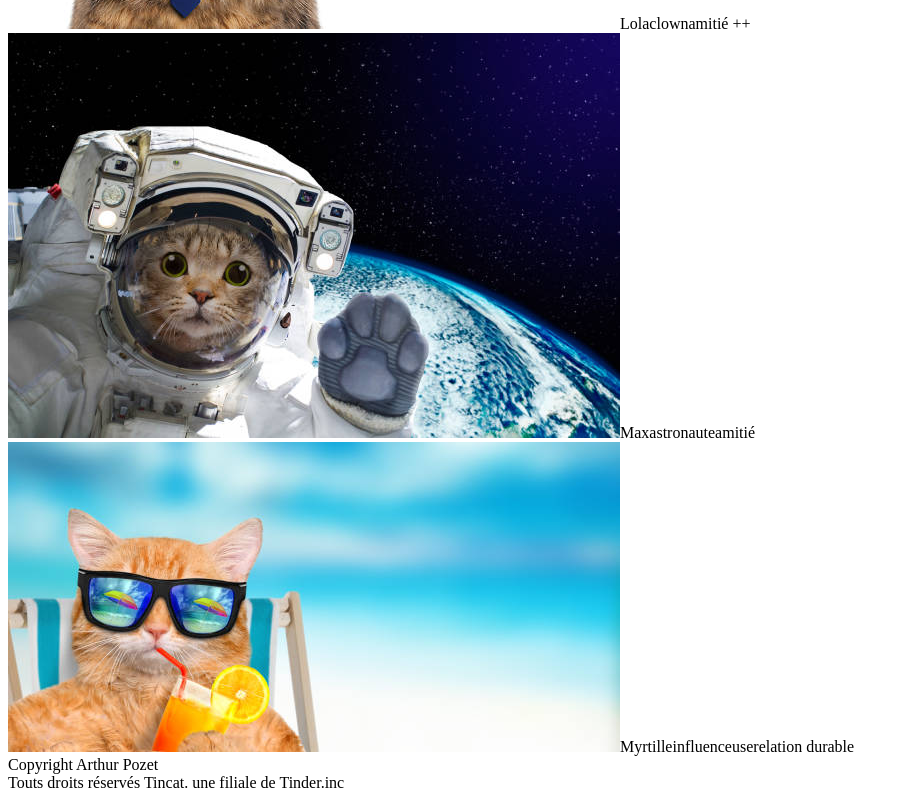
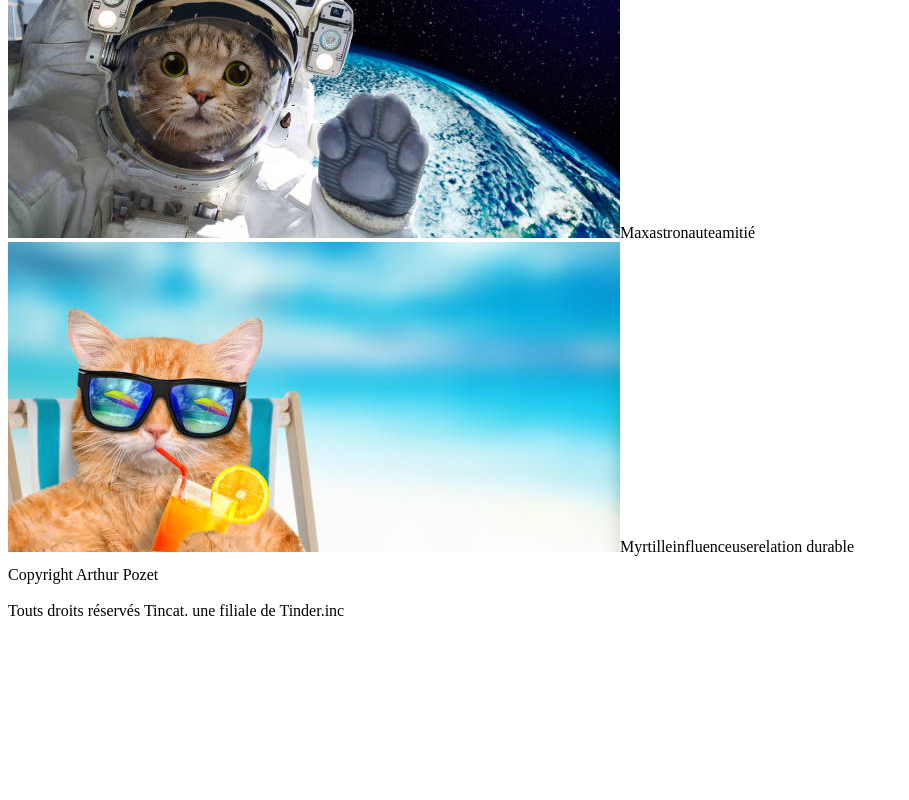
Before and after one commit to Arthur42-8486/web_examen1, a React (Vite) app in the folder Examen-1-react/: page / in a window 1280 px wide. Shown: the part 2554-3354 px from the top of the page, without its empty margins (0-909 px from the left). After the commit the page ends 3182 px from the top, so only its background shows below. Built offline with nearby package versions, Linux system fonts and the light colour scheme.

Commit message:
mise en forme de Banner et Footer

```diff
--- a/Examen-1-react/src/components/Footer.tsx
+++ b/Examen-1-react/src/components/Footer.tsx
@@ -5,7 +5,7 @@ function Footer(){
         <footer className='lmj-footer'>
             <div className='lmj-footer-elem'>
                 Copyright Arthur Pozet
-            </div>
+            </div><br />
             <div className='lmj-footer-elem'>
                 Touts droits réservés Tincat. une filiale de Tinder.inc
             </div>
--- a/Examen-1-react/src/style/Banner.css
+++ b/Examen-1-react/src/style/Banner.css
@@ -1,4 +1,10 @@
 .lmj-banner{
     display: flex;
     text-align: left;
+    width: 100%;
 }
+
+.lmj-logo{
+    width: 100px;
+    height: 100px;
+}
--- a/Examen-1-react/src/style/Footer.css
+++ b/Examen-1-react/src/style/Footer.css
@@ -0,0 +1,4 @@
+.lmj-footer{
+    margin-top: 10px;
+    text-align: left;
+}
```
